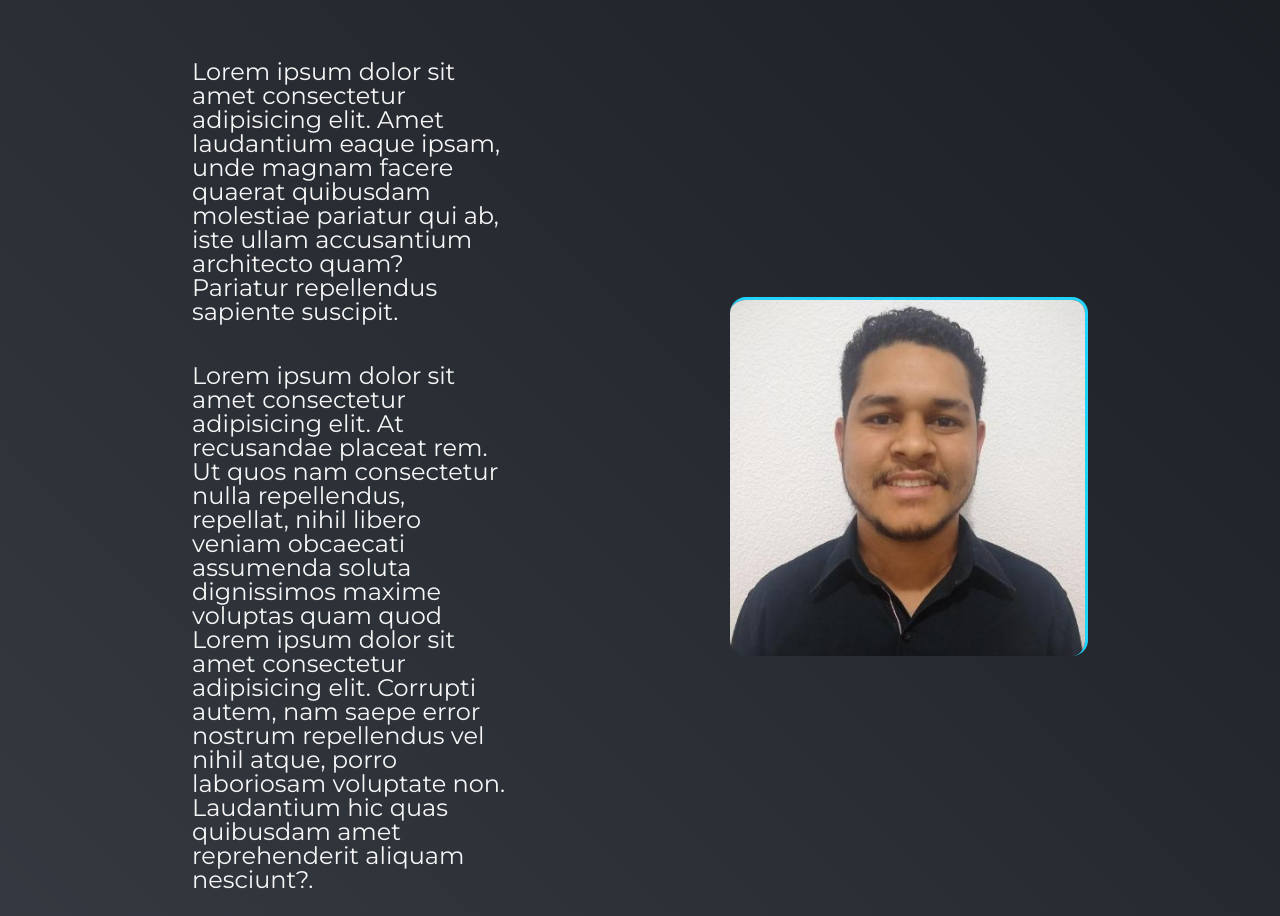
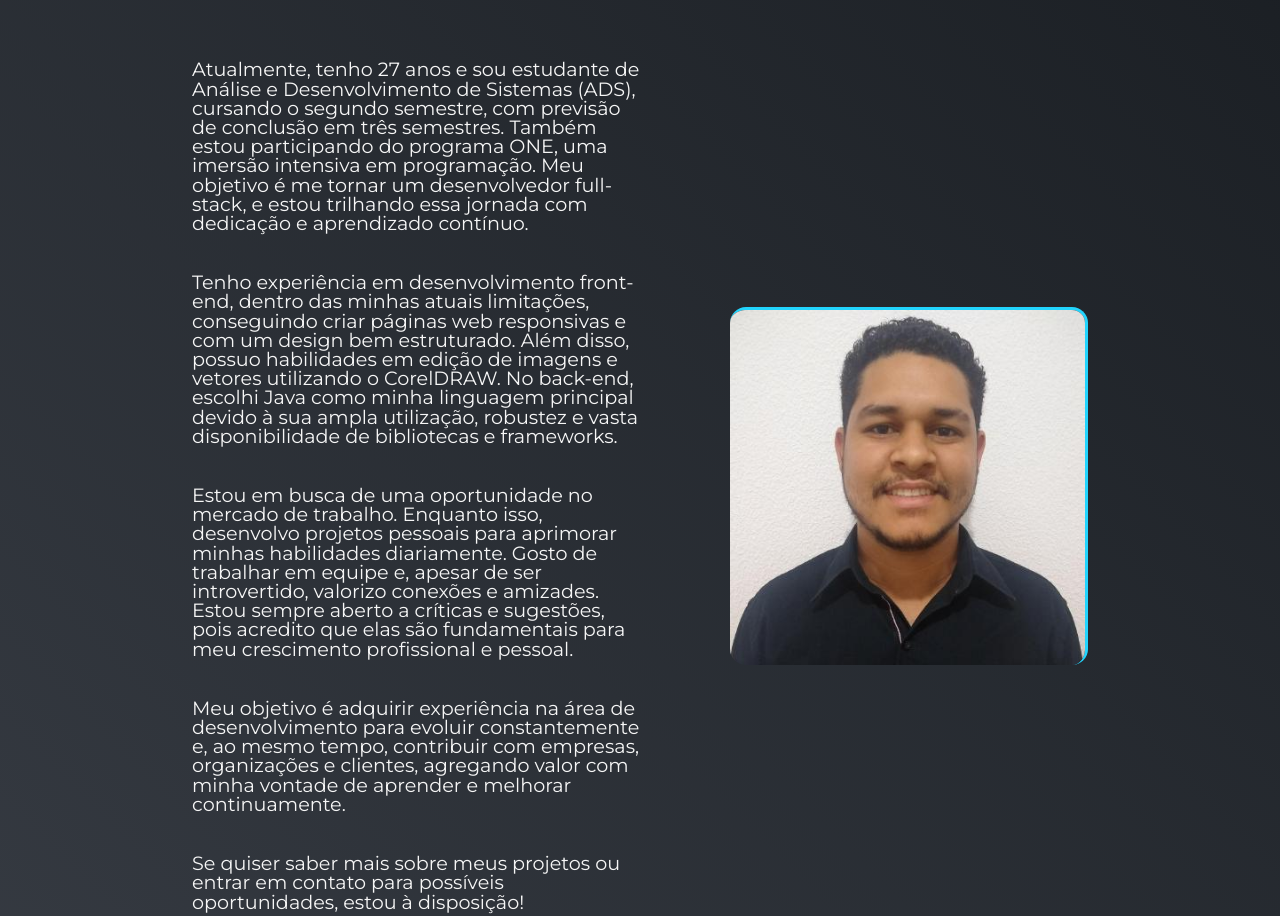
Before and after one commit to WelissonSC/portifolio-2.0, a plain HTML site: page about.html in a window 1280 px wide. Shown: the part 66-982 px from the top of the page. Drawn offline with Linux system fonts and the light colour scheme.

Commit message:
colocando sobre mim e ajustando o texto

```diff
--- a/about.html
+++ b/about.html
@@ -20,14 +20,11 @@
     </header>
     <main class="main-container">
         <section class="main__content">
-            <p class="content__text content__text__ajuste">Lorem ipsum dolor sit amet consectetur adipisicing elit. Amet laudantium eaque
-                ipsam, unde magnam facere quaerat quibusdam molestiae pariatur qui ab, iste ullam accusantium architecto
-                quam? Pariatur repellendus sapiente suscipit.</p>
-            <p class="content__text content__text__ajuste">Lorem ipsum dolor sit amet consectetur adipisicing elit. At recusandae placeat rem.
-                Ut quos nam consectetur nulla repellendus, repellat, nihil libero veniam obcaecati assumenda soluta
-                dignissimos maxime voluptas quam quod Lorem ipsum dolor sit amet consectetur adipisicing elit. Corrupti
-                autem, nam saepe error nostrum repellendus vel nihil atque, porro laboriosam voluptate non. Laudantium
-                hic quas quibusdam amet reprehenderit aliquam nesciunt?.</p>
+            <p class="content__text content__text__ajuste">Atualmente, tenho 27 anos e sou estudante de Análise e Desenvolvimento de Sistemas (ADS), cursando o segundo semestre, com previsão de conclusão em três semestres. Também estou participando do programa ONE, uma imersão intensiva em programação. Meu objetivo é me tornar um desenvolvedor full-stack, e estou trilhando essa jornada com dedicação e aprendizado contínuo.</p>
+            <p class="content__text content__text__ajuste">Tenho experiência em desenvolvimento front-end, dentro das minhas atuais limitações, conseguindo criar páginas web responsivas e com um design bem estruturado. Além disso, possuo habilidades em edição de imagens e vetores utilizando o CorelDRAW. No back-end, escolhi Java como minha linguagem principal devido à sua ampla utilização, robustez e vasta disponibilidade de bibliotecas e frameworks.</p>
+            <p class="content__text content__text__ajuste">Estou em busca de uma oportunidade no mercado de trabalho. Enquanto isso, desenvolvo projetos pessoais para aprimorar minhas habilidades diariamente. Gosto de trabalhar em equipe e, apesar de ser introvertido, valorizo conexões e amizades. Estou sempre aberto a críticas e sugestões, pois acredito que elas são fundamentais para meu crescimento profissional e pessoal.</p>
+            <p class="content__text content__text__ajuste">Meu objetivo é adquirir experiência na área de desenvolvimento para evoluir constantemente e, ao mesmo tempo, contribuir com empresas, organizações e clientes, agregando valor com minha vontade de aprender e melhorar continuamente.</p>
+            <p class="content__text content__text__ajuste">Se quiser saber mais sobre meus projetos ou entrar em contato para possíveis oportunidades, estou à disposição!</p>
         </section>
         <img class="content__img" src="assets/img/perfil.jpg" alt="Foto de perfil Welisson Silva">
     </main>
--- a/assets/css/style.css
+++ b/assets/css/style.css
@@ -173,7 +173,8 @@ body {
 }
 
 .content__text__ajuste {
-  padding: 0% 30% 0% 0%;
+  padding: 0% 0% 0% 0%;
+  font-size: 1.2rem;
 }
 
 @media (max-width: 1200px) {
```
